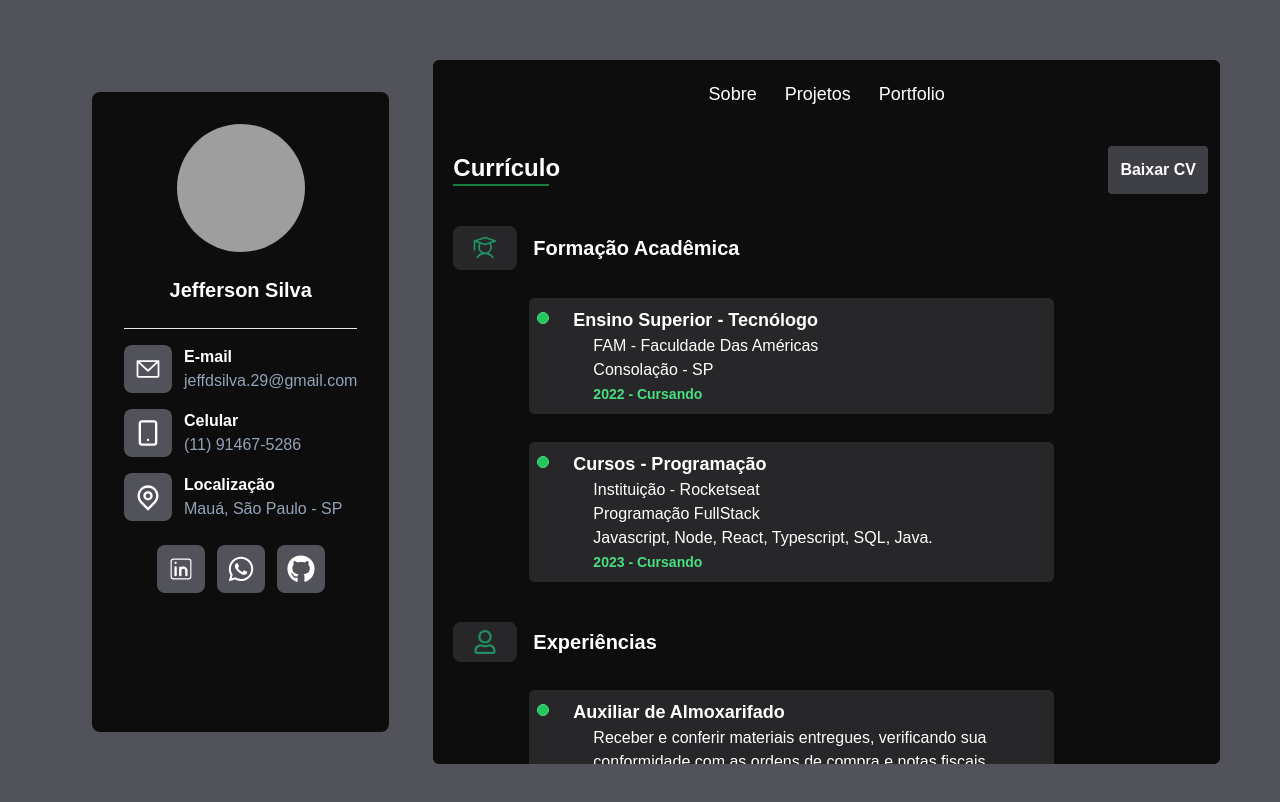
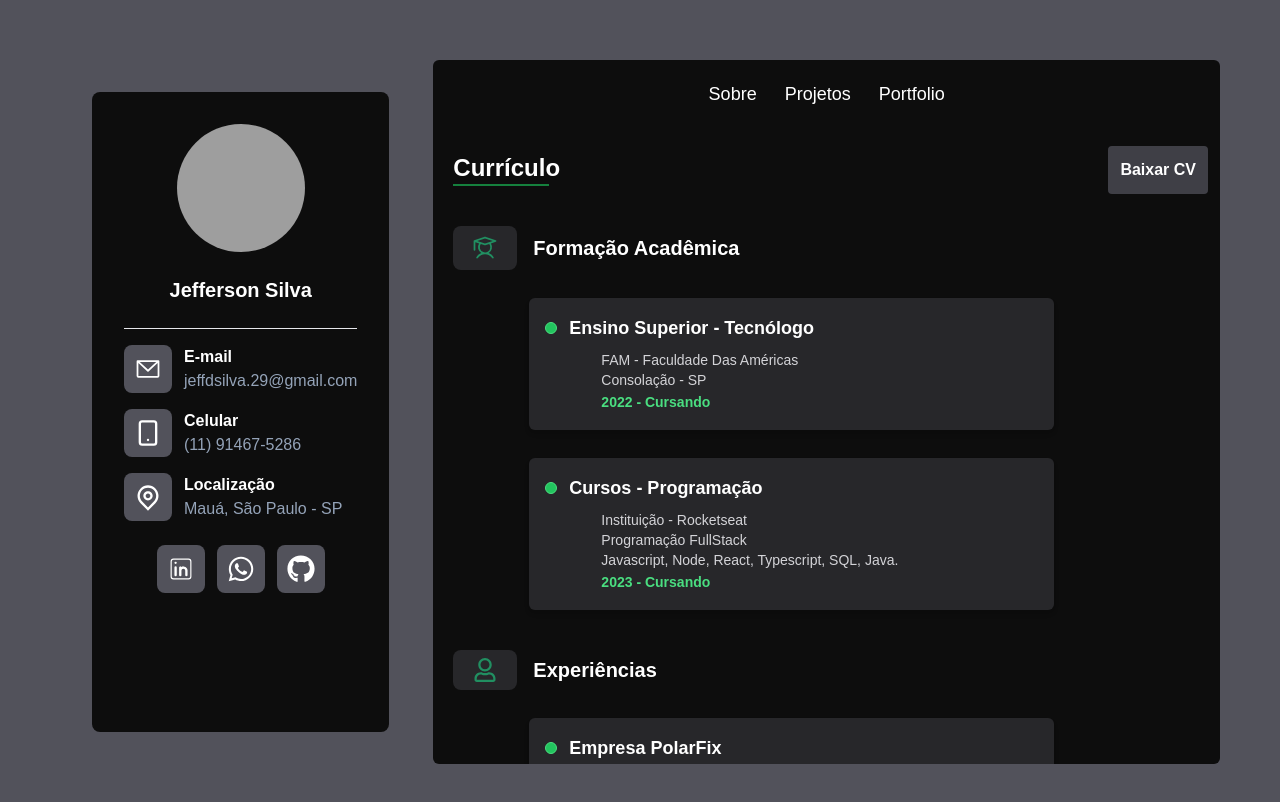
Before and after one commit to JeffS1lva/My_Portfolio, a React (Vite) app: page /Portfolio in a window 1280 px wide. Shown: the top 802 px of the page. Built offline with nearby package versions, Linux system fonts and the light colour scheme; grey boxes are pictures that could not be loaded.

Commit message:
Firts_Cv

```diff
--- a/src/pages/Portfolio.jsx
+++ b/src/pages/Portfolio.jsx
@@ -15,20 +15,63 @@ import { MdOutlineCss } from "react-icons/md";
 import { DiJavascript1 } from "react-icons/di";
 import { RiTailwindCssFill } from "react-icons/ri";
 import { SiSqlite, SiVite, SiKnexdotjs, SiInsomnia } from "react-icons/si";
+import { FaArrowDownLong } from "react-icons/fa6";
+
+const ItemCard = ({ icon: Icon, title, description, date, promotions }) => {
+  const hasPromotions = Array.isArray(promotions) && promotions.length > 0;
+
+  return (
+    <div className="ml-5 w-4/6 lg:ml-24 p-4 rounded-md bg-zinc-800 mt-7 hover:bg-zinc-900 shadow-md">
+      <div className="flex items-center gap-3">
+        <p className="w-3 h-3 border border-green-400 rounded-full bg-green-500"></p>
+        <h3 className="font-semibold text-md lg:text-lg">{title}</h3>
 
 
-const ItemCard = ({ icon: Icon, title, description, date }) => (
-  <div className="ml-5 w-4/6 lg:ml-24 p-2 rounded-md bg-zinc-800 mt-7 hover:bg-zinc-900">
-    <div className="flex gap-4 lg:gap-6 items-center">
-      <p className="w-3 h-3 mb-1 border border-green-400 rounded-full bg-green-500"></p>
-      <h3 className="font-semibold text-md lg:text-lg">{title}</h3>
+
+      </div>
+
+      {hasPromotions ? (
+        <div className="ml-6 mt-4 space-y-6 relative border-l-2 border-green-600 pl-6">
+          {promotions.map((promo, index) => (
+            <div key={index} className="relative">
+              <span className="absolute -left-4 top-1.5 w-3 h-3 bg-green-500 rounded-full border border-green-300" />
+              <div className="flex items-center gap-2">
+                <p className="font-medium text-sm lg:text-base">
+                  {promo.title}
+                </p>
+                <span className="text-xs text-muted-foreground">
+                  ({promo.period})
+                </span>
+                {index > 0 && (
+                  <span className="text-green-400 bg-green-900 px-2 py-0.5 rounded-full text-xs font-semibold ml-2">
+                    Promoção Interna
+                  </span>
+                )}
+              </div>
+              <p className="text-sm text-zinc-400 mt-1">{promo.description}</p>
+            </div>
+          ))}
+          {date && (
+            <p className="text-xs text-green-400 italic mt-2">
+              Período total: {date}
+            </p>
+          )}
+        </div>
+      ) : (
+        <div className="ml-8 lg:ml-14 font-light mt-2">
+          {description?.map((line, index) => (
+            <p key={index} className="text-sm text-zinc-300">
+              {line}
+            </p>
+          ))}
+          {date && (
+            <span className="text-sm font-semibold text-green-400">{date}</span>
+          )}
+        </div>
+      )}
     </div>
-    <div className="ml-8 lg:ml-14 font-light">
-      {description.map((line, index) => <p key={index}>{line}</p>)}
-      {date && <span className="text-sm font-semibold text-green-400">{date}</span>}
-    </div>
-  </div>
-);
+  );
+};
 
 export function Portfolio() {
   const fileUrl = "/JeffersonCv.pdf";
@@ -62,15 +105,14 @@ export function Portfolio() {
               size={38}
               color="218F61"
             />
-            <p className="font-semibold text-lg lg:text-xl">Formação Acadêmica</p>
+            <p className="font-semibold text-lg lg:text-xl">
+              Formação Acadêmica
+            </p>
           </div>
           <ItemCard
             icon={PiStudent}
             title="Ensino Superior - Tecnólogo"
-            description={[
-              "FAM - Faculdade Das Américas",
-              "Consolação - SP",
-            ]}
+            description={["FAM - Faculdade Das Américas", "Consolação - SP"]}
             date="2022 - Cursando"
           />
           <ItemCard
@@ -96,11 +138,22 @@ export function Portfolio() {
           </div>
           <ItemCard
             icon={FaRegUser}
-            title="Auxiliar de Almoxarifado"
-            description={[
-              "Receber e conferir materiais entregues, verificando sua conformidade com as ordens de compra e notas fiscais, armazenar os materiais de forma segura e organizada, seguindo os procedimentos de armazenamento adequados.",
+            title="Empresa PolarFix"
+            date="2024 - Atual"
+            promotions={[
+              {
+                title: "Auxiliar de Almoxarifado",
+                period: "2024 - 2025",
+                description:
+                  "Receber e conferir materiais entregues, verificando sua conformidade com as ordens de compra e notas fiscais.",
+              },
+              {
+                title: "Suporte Técnico",
+                period: "2025 - Atual",
+                description:
+                  "Resolução de problemas técnicos de hardware e software Atendimento ao cliente via telefone, e-mail ou chat, Manutenção preventiva de equipamentos de informática,Monitoramento e atualização de sistemas de segurança, Colaboração comequipes de TI para projetos e soluções integradas.",
+              },
             ]}
-            date="2024 - Presente"
           />
           <ItemCard
             icon={FaRegUser}
@@ -122,7 +175,20 @@ export function Portfolio() {
             <p className="font-semibold text-lg lg:text-xl">Tecnologias</p>
           </div>
           <div className="grid grid-cols-3 gap-3 items-center mt-6 mx-6 sm:grid-cols-8 sm:gap-10 lg:grid-cols-6 lg:gap-6 lg:mx-24 xl:grid-cols-6 2xl:grid-cols-12 2xl:gap-10 ">
-            {[TbHtml, MdOutlineCss, DiJavascript1, FaNode, RiTailwindCssFill, SiSqlite, SiVite, FaReact, FaFigma, SiKnexdotjs, SiInsomnia, FaJava].map((Icon, index) => (
+            {[
+              TbHtml,
+              MdOutlineCss,
+              DiJavascript1,
+              FaNode,
+              RiTailwindCssFill,
+              SiSqlite,
+              SiVite,
+              FaReact,
+              FaFigma,
+              SiKnexdotjs,
+              SiInsomnia,
+              FaJava,
+            ].map((Icon, index) => (
               <Icon
                 key={index}
                 className="w-16 p-2 bg-zinc-700 rounded-lg hover:bg-zinc-800 lg:w-20"
```
Also changed, not shown: 1 other file (tests, documents, lock files or other folders).
